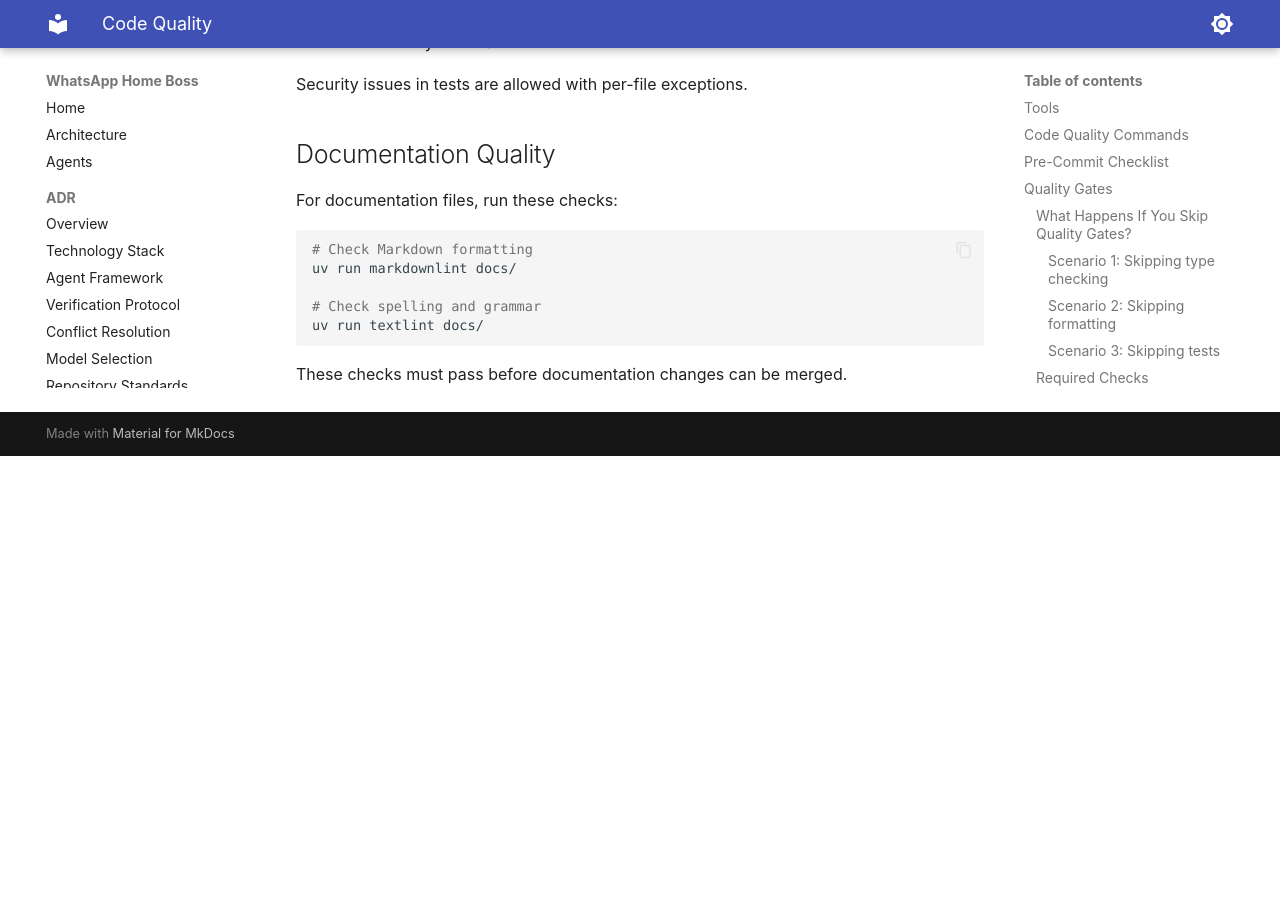
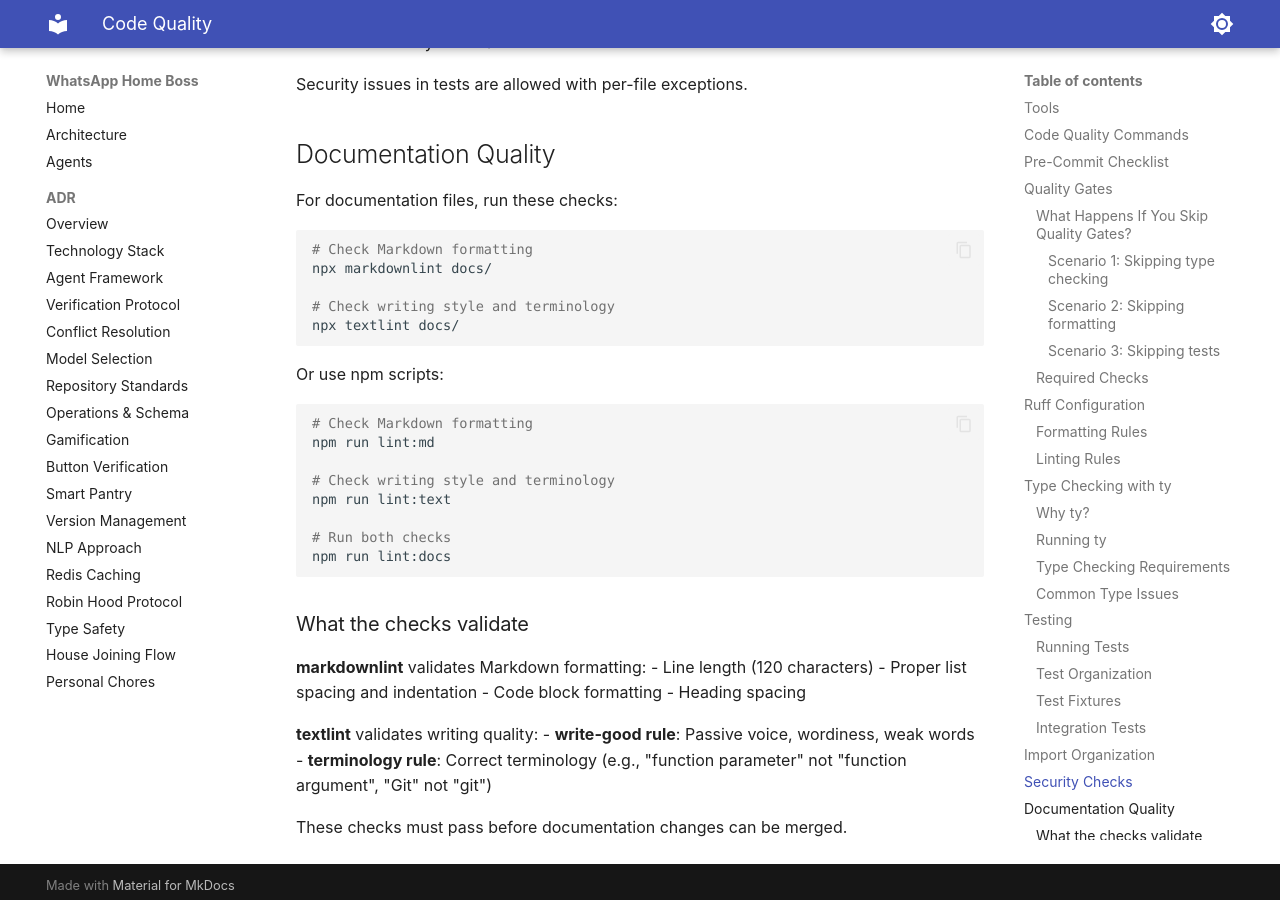
Before and after one commit to jackedney/choresir, an MkDocs documentation site: the page built from docs/contributors/code-quality.md, in a window 1280 px wide and 900 px high, scrolled down 5988 px. Built offline with MkDocs 1.6.1 and Material for MkDocs 9.7.7, drawn with Linux system fonts in a browser that asks for light colours; before the commit the page ends 6444 px from its top, so only the background shows below that.

Commit message:
feat: add documentation quality checks with markdownlint and textlint
- Install markdownlint-cli for Markdown formatting validation
- Install textlint with write-good and terminology rules for writing quality
- Add package.json with npm scripts for lint:md, lint:text, lint:docs
- Create .textlintrc.json configuration for textlint rules
- Update .gitignore to exclude node_modules and package-lock.json
- Document quality gate commands in AGENTS.md and code-quality.md

markdownlint validates:
- Line length (120 characters)
- List formatting and spacing
- Code block formatting

textlint validates:
- Passive voice (write-good rule)
- Wordiness and weak words (write-good rule)
- Terminology consistency (terminology rule)

````diff
--- a/docs/contributors/code-quality.md
+++ b/docs/contributors/code-quality.md
@@ -262,10 +262,35 @@
 
 ```bash
 # Check Markdown formatting
-uv run markdownlint docs/
+npx markdownlint docs/
 
-# Check spelling and grammar
-uv run textlint docs/
+# Check writing style and terminology
+npx textlint docs/
 ```
 
+Or use npm scripts:
+
+```bash
+# Check Markdown formatting
+npm run lint:md
+
+# Check writing style and terminology
+npm run lint:text
+
+# Run both checks
+npm run lint:docs
+```
+
+### What the checks validate
+
+**markdownlint** validates Markdown formatting:
+- Line length (120 characters)
+- Proper list spacing and indentation
+- Code block formatting
+- Heading spacing
+
+**textlint** validates writing quality:
+- **write-good rule**: Passive voice, wordiness, weak words
+- **terminology rule**: Correct terminology (e.g., "function parameter" not "function argument", "Git" not "git")
+
 These checks must pass before documentation changes can be merged.
````
